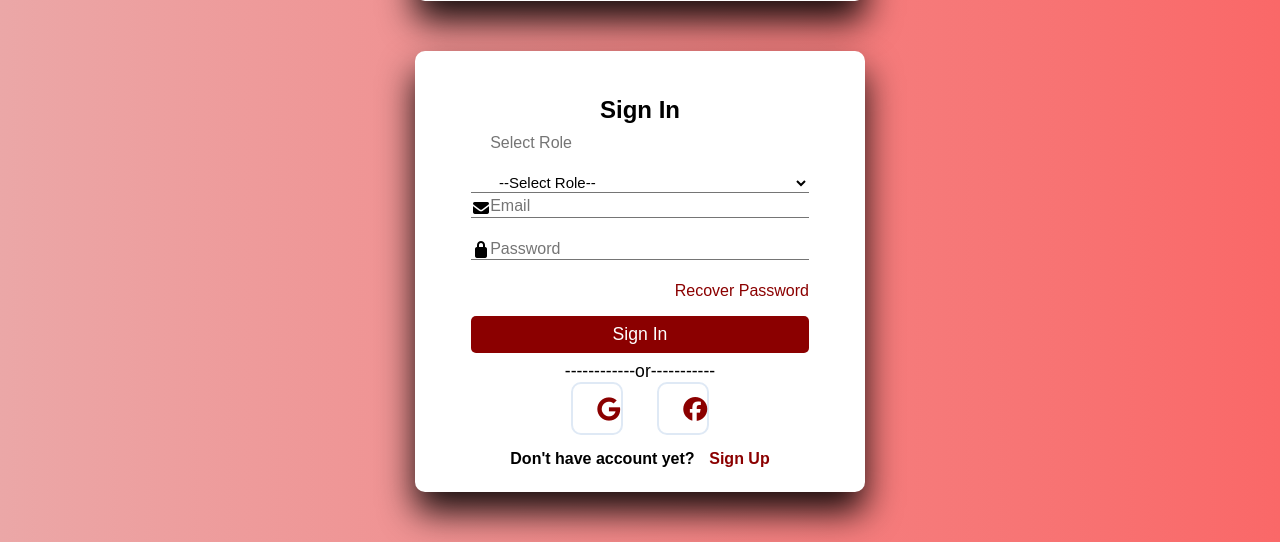
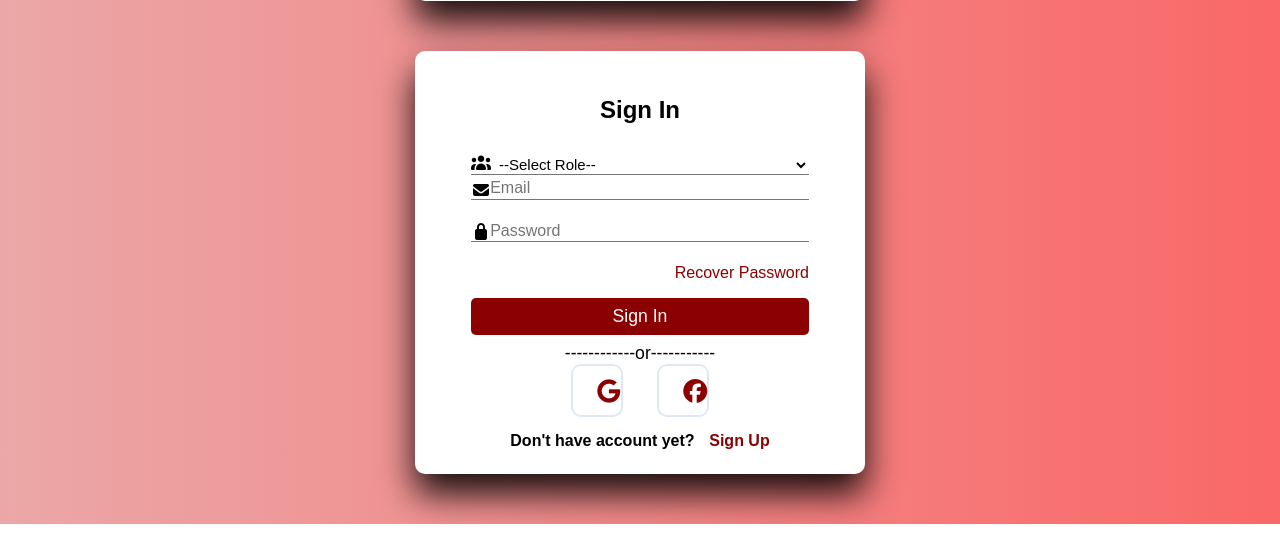
Before and after one commit to pickle244/WCLS-website, a PHP site: page / in a window 1280 px wide. Shown: the part 565-1107 px from the top of the page. Run offline with PHP 8.4, Linux system fonts and the light colour scheme; some libraries are stand-ins or nearby versions.

Commit message:
Add files via upload

```diff
--- a/index.php
+++ b/index.php
@@ -101,7 +101,8 @@
       <form method="_POST" action="">
 
       <div class="input-group">
-        <label for="role">Select Role</label>
+        <i class="fas fa-users"></i>
+        <!-- <label for="role">Select Role</label> -->
         <select name="role" i="role" required>
           <option value="">--Select Role--</option>
           <option value="Parent">Parent</option>
```
